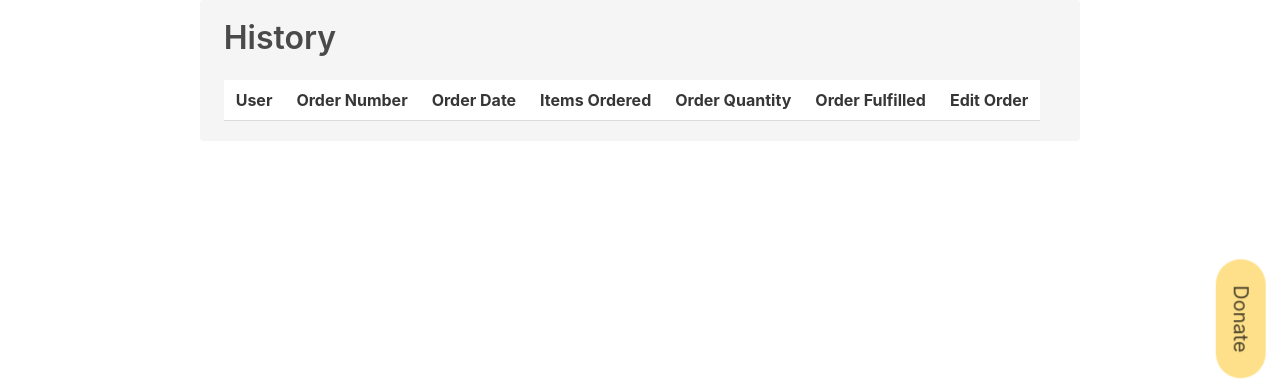
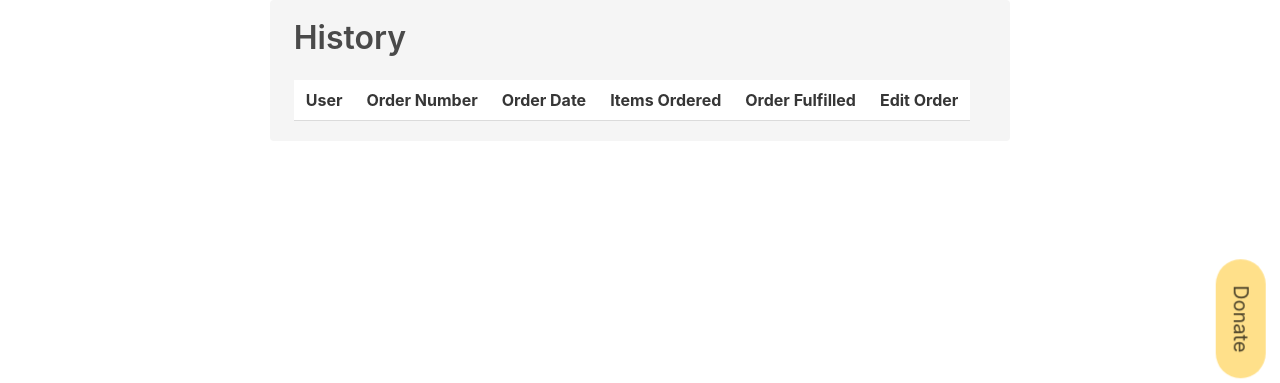
Before and after one commit to seemslikeali/yxefoodbank, a Django app: page /history/ in a window 1280 px wide. Shown: the part 56-439 px from the top of the page. Run offline with Django 4.2, Linux system fonts and the light colour scheme; a user stored in the database is signed in; data comes from the database, SQL or seed files in the repository; both versions use the stored data as it was after the commit; lists and menus that the app fills with data are empty; some libraries are stand-ins or nearby versions.

Commit message:
bug fixed history

```diff
--- a/userHist/templates/userHist.html
+++ b/userHist/templates/userHist.html
@@ -15,7 +15,6 @@
               <th>Order Number</th>
               <th>Order Date</th>
               <th>Items Ordered</th>
-              <th>Order Quantity</th>
               <th>Order Fulfilled</th>
               <th>Edit Order</th>
             </tr>
@@ -31,16 +30,13 @@
               <th>
 
               {% for y in formitems %}
+              {% if x.transaction_id|stringformat:"s" == y.form|stringformat:"s" %}
               <dl>{{ y.product }}</dl>
+              {% endif %}
               {% endfor %}
 
               </th>
 
-              <th>
-                {% for y in formitems %}
-                <dl>{{y.quantity}}</dl>
-                {% endfor %}
-              </th>
 
               <th>{{ x.fufilled }}</th>
 
```
Also changed, not shown: db.sqlite3.
